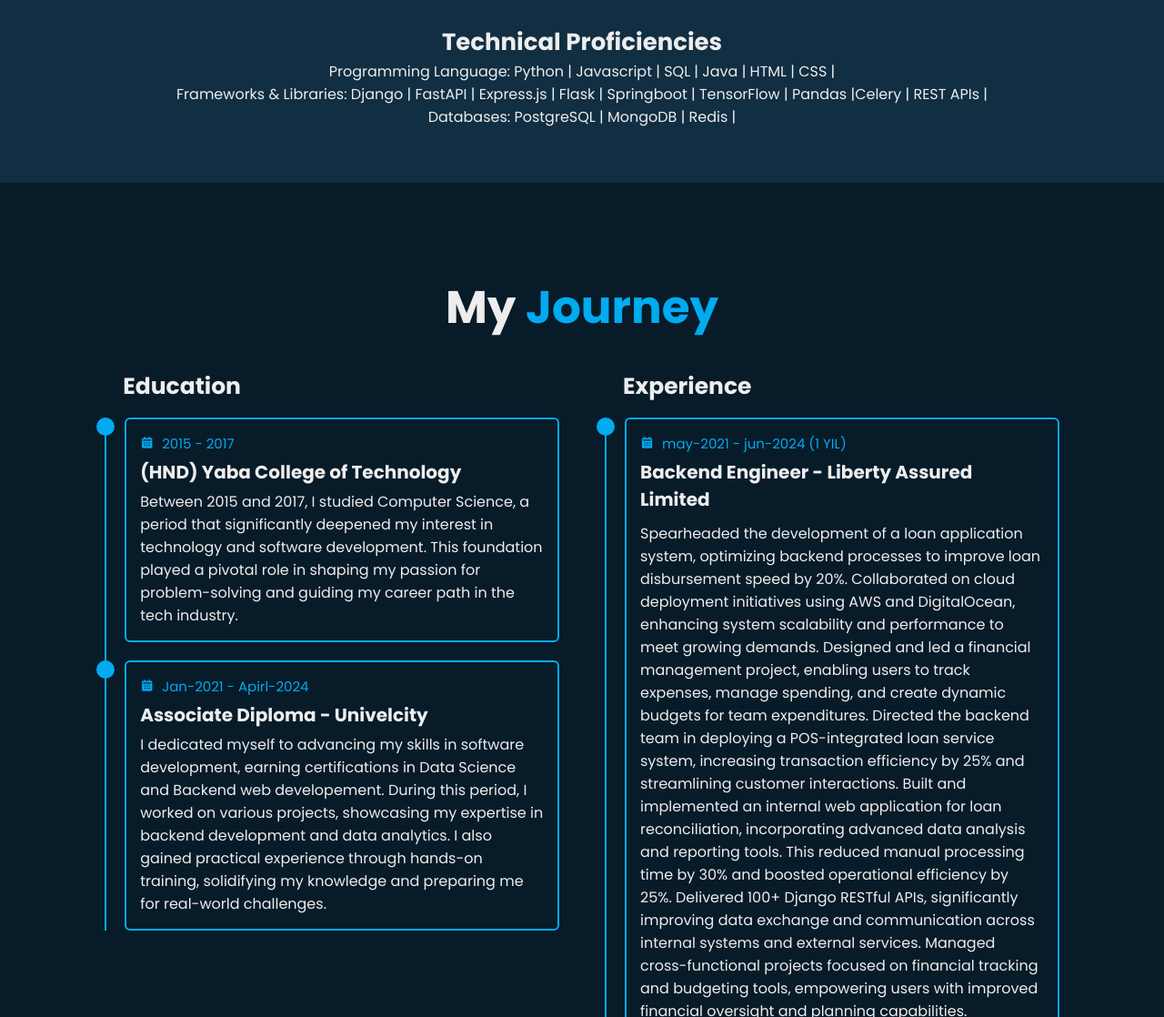
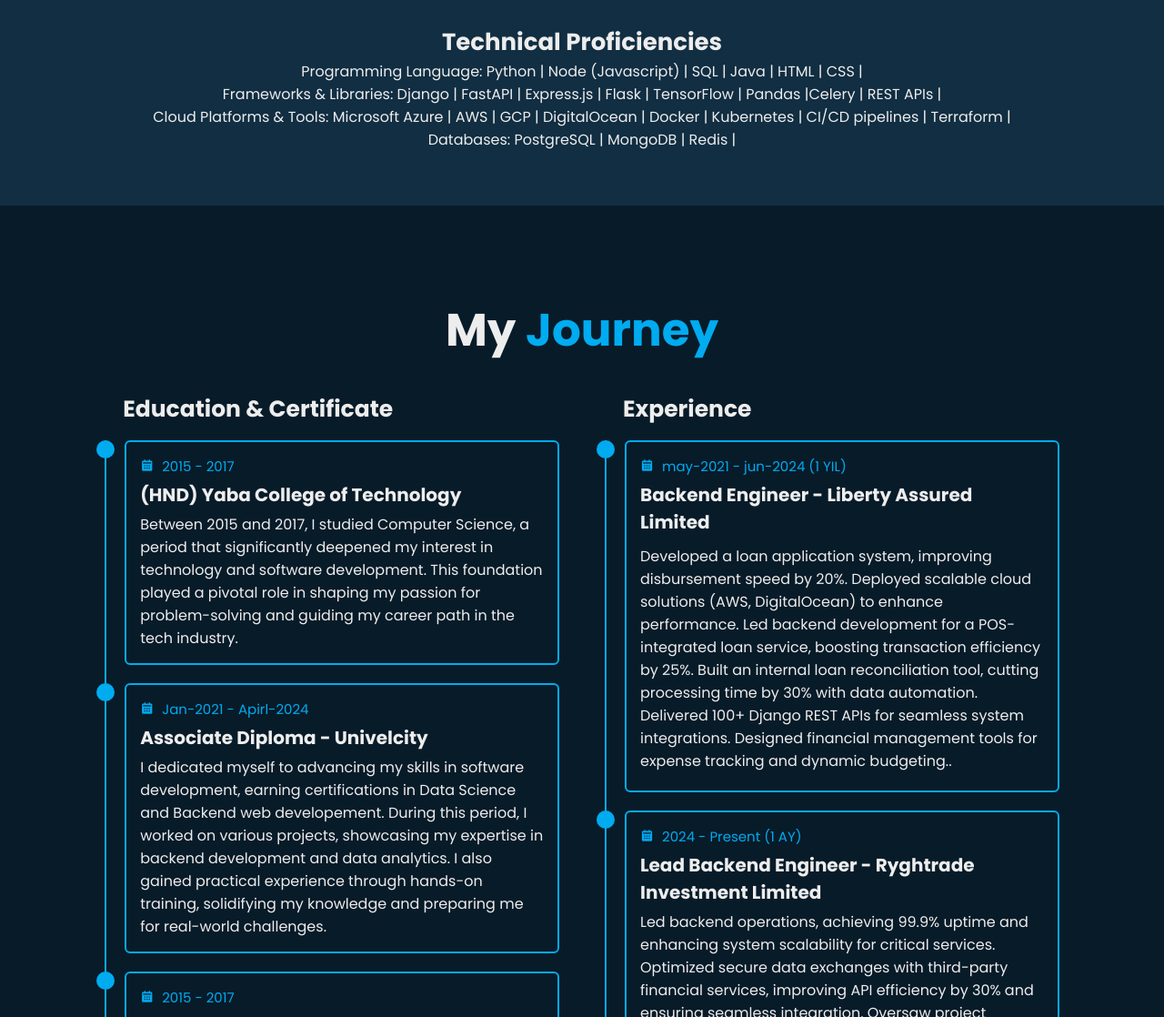
Before and after one commit to Lloyds01/Lloyd01-portfolio-website, a plain HTML site: page index.html in a window 1280 px wide. Shown: the part 1682-2800 px from the top of the page at 91% size. Drawn offline with nearby package versions, Linux system fonts and the light colour scheme; some packages are replaced by stand-ins of ours; a script that the page names is missing.

Commit message:
Update portfolio with my new certificate

```diff
--- a/index.html
+++ b/index.html
@@ -23,6 +23,7 @@
         <nav class="navbar">
             <a href="#home" class="active">Home</a>
             <a href="#about">About</a>
+            <a href="#Services">services
             <a href="#education">Education</a>
             <a href="#portfolio">Portfolio</a>
             <a href="#contact">Contact</a>
@@ -90,10 +91,13 @@
             </p>
             <h3>Technical Proficiencies<span class="animate scroll" style="--i:3;"></span></h3>
             <p style="margin: 0;">
-                Programming Language:  Python | Javascript | SQL | Java | HTML | CSS |
+                Programming Language:  Python | Node (Javascript) | SQL | Java | HTML | CSS |
             </p>
             <p style="margin: 0;">
-                Frameworks & Libraries: Django | FastAPI | Express.js | Flask | Springboot | TensorFlow | Pandas |Celery | REST APIs |
+                Frameworks & Libraries: Django | FastAPI | Express.js | Flask | TensorFlow | Pandas |Celery | REST APIs |
+            </p>
+            <p style="margin: 0;">
+                Cloud Platforms & Tools: Microsoft Azure | AWS | GCP | DigitalOcean | Docker | Kubernetes | CI/CD pipelines | Terraform |
             </p>
             <p style="margin: 0;">
                 Databases: PostgreSQL | MongoDB | Redis |
@@ -108,7 +112,7 @@
 
         <div class="education-row">
             <div class="education-column">
-                <h3 class="title">Education<span class="animate scroll" style="--i:2;"></span></h3>
+                <h3 class="title">Education & Certificate<span class="animate scroll" style="--i:2;"></span></h3>
 
                 <div class="education-box">
                     <div class="education-content">
@@ -131,6 +135,15 @@
                         </div>
 
                     </div>
+                    <div class="education-content">
+                        <div class="content">
+                            <div class="year"> <i class='bx bxs-calendar'></i> 2015 - 2017</div>
+                            <h3>Basics of Kubernetes using Docker </h3>
+                            <p>Gained foundational knowledge in container orchestration using Kubernetes, including deployment, scaling, and management of containerized applications with Docker.</p>
+
+                        </div>
+                    </div>
+
                     <span class="animate scroll" style="--i:3;"></span>
                 </div>
             </div>
@@ -143,13 +156,12 @@
                             <div class="year"> <i class='bx bxs-calendar'></i> may-2021 - jun-2024 (1 YIL)</div>
                             <h3>Backend Engineer - Liberty Assured Limited</h3>
                             <p>
-                            <p>Spearheaded the development of a loan application system, optimizing backend processes to improve loan disbursement speed by 20%.
-                                Collaborated on cloud deployment initiatives using AWS and DigitalOcean, enhancing system scalability and performance to meet growing demands.
-                                Designed and led a financial management project, enabling users to track expenses, manage spending, and create dynamic budgets for team expenditures.
-                                Directed the backend team in deploying a POS-integrated loan service system, increasing transaction efficiency by 25% and streamlining customer interactions.
-                                Built and implemented an internal web application for loan reconciliation, incorporating advanced data analysis and reporting tools. This reduced manual processing time by 30% and boosted operational efficiency by 25%.
-                                Delivered 100+ Django RESTful APIs, significantly improving data exchange and communication across internal systems and external services.
-                                Managed cross-functional projects focused on financial tracking and budgeting tools, empowering users with improved financial oversight and planning capabilities.</p>
+                            <p>Developed a loan application system, improving disbursement speed by 20%.
+                                Deployed scalable cloud solutions (AWS, DigitalOcean) to enhance performance.
+                                Led backend development for a POS-integrated loan service, boosting transaction efficiency by 25%.
+                                Built an internal loan reconciliation tool, cutting processing time by 30% with data automation.
+                                Delivered 100+ Django REST APIs for seamless system integrations.
+                                Designed financial management tools for expense tracking and dynamic budgeting..</p>
                             </p>
                         </div>
                     </div>
@@ -236,16 +248,6 @@
                 </div>
                 <span class="animate scroll" style="--i:6;"></span>
             </div>
-            <div class="portfolio-box">
-                <img src="images/otel.png" alt="">
-                <div class="portfolio-layer">
-                    <h4>Otel Rezervasyon Sistemi</h4>
-                    <p>C# Form Application ile geliştirdim Otel Rezervasyon sistemim.</p>
-                    <a href="https://github.com/berkaykrks/otel-rezervasyon-otomasyonu" target="_blank"><i
-                            class='bx bx-link-external'></i></a>
-                </div>
-                <span class="animate scroll" style="--i:7;"></span>
-            </div>
 
             <div class="portfolio-box">
                 <img src="images/kütüphane.png" alt="">
@@ -269,6 +271,7 @@
             </div>
         </div>
     </section>
+
 
     <!--contact section-->
     <section class="contact" id="contact">
@@ -313,7 +316,7 @@
 
                 <span class="animate scroll" style="--i:9;"></span>
             </div>
-        </form>
+            <form action="https://formspree.io/f/mzzgjbzn" method="POST">
     </section>
 
     <!--fOOTER-->
```
